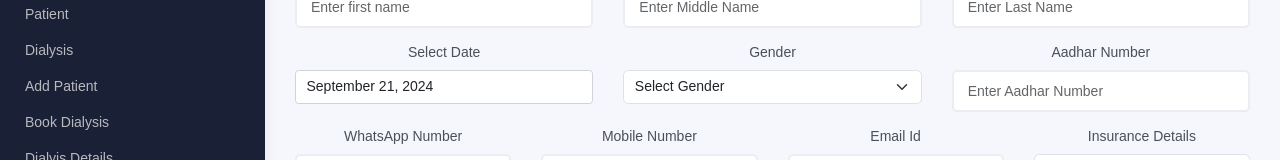
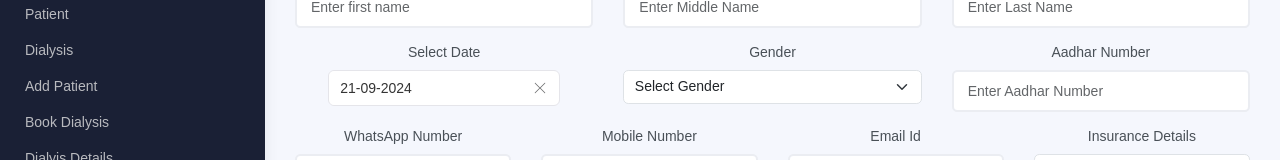
Before and after one commit to MrAnkitAgrawal/hosp-mgmt-front-end, a React (Create React App) app: page /edit-patient in a window 1280 px wide. Shown: the part 183-343 px from the top of the page. Built offline with nearby package versions, Linux system fonts and the light colour scheme.

Commit message:
updates in edit componet and date strings

```diff
--- a/src/components/Dialysis/BookDialysis.js
+++ b/src/components/Dialysis/BookDialysis.js
@@ -110,6 +110,11 @@ const BookDialysis = () => {
                   <DatePicker
                     format="dd-MM-yyyy"
                     onChange={handleDialysisDate}
+                    shouldDisableDate={(date) => {
+                      const todayDate = new Date();
+
+                      return todayDate > date;
+                    }}
                   />
                 </Form.Group>
               </div>
--- a/src/components/Dialysis/DialysisDetails.js
+++ b/src/components/Dialysis/DialysisDetails.js
@@ -1,11 +1,19 @@
 import React, { useState, useEffect } from "react";
-import { Button, Form } from "react-bootstrap";
+import { Form } from "react-bootstrap";
 import Navbar from "../Layouts/Navbar";
-
+import { GrView } from "react-icons/gr";
 import axios from "axios";
 import { toast } from "react-toastify";
+import { Modal, ButtonToolbar, Button, Placeholder } from "rsuite";
 import { DatePicker } from "rsuite";
 const DialysisDetails = () => {
+  const [open, setOpen] = React.useState(false);
+  const [size, setSize] = React.useState();
+  const handleOpen = (value) => {
+    setSize(value);
+    setOpen(true);
+  };
+  const handleClose = () => setOpen(false);
   const [dialysisDetails, setdialysisDetails] = useState([]);
   const [fromDate, setFromDate] = useState(new Date());
   const [toDate, setToDate] = useState(new Date());
@@ -217,6 +225,7 @@ const DialysisDetails = () => {
                         <th>Dialysis StationLabel</th>
                         <th>Dialysis Slot</th>
                         <th>Schedule Status</th>
+                        {/* <th>Actions</th> */}
                       </tr>
                     </thead>
 
@@ -232,6 +241,16 @@ const DialysisDetails = () => {
                               <td>{item.dialysisStation}</td>
                               <td>{item.dialysisSlot}</td>
                               <td>{item.scheduleStatus}</td>
+                              {/* <td>
+                                <div className="form-button-action">
+                                  <Button
+                                    size="md"
+                                    onClick={() => handleOpen("md")}
+                                  >
+                                    <GrView />
+                                  </Button>
+                                </div>
+                              </td> */}
                             </tr>
                           );
                         })
@@ -248,6 +267,22 @@ const DialysisDetails = () => {
           </div>
         </div>
       </div>
+      <Modal size={size} open={open} onClose={handleClose}>
+        <Modal.Header>
+          <Modal.Title>Modal Title</Modal.Title>
+        </Modal.Header>
+        <Modal.Body>
+          <Placeholder.Paragraph rows={size === "full" ? 100 : 10} />
+        </Modal.Body>
+        <Modal.Footer>
+          <Button onClick={handleClose} appearance="subtle">
+            Cancel
+          </Button>
+          <Button onClick={handleClose} appearance="primary">
+            Ok
+          </Button>
+        </Modal.Footer>
+      </Modal>
     </>
   );
 };
--- a/src/components/Patient/AddPatient.js
+++ b/src/components/Patient/AddPatient.js
@@ -8,6 +8,7 @@ import { toast } from "react-toastify";
 import { getYear, getMonth } from "date-fns";
 import range from "lodash/range";
 import { DatePicker } from "rsuite";
+
 function AddPatient() {
   const insuranceOptions = [
     { insuranceCompany: "AYUSHMAN_BHARAT_YOJNA", policyNumber: "2345992" },
@@ -113,6 +114,11 @@ function AddPatient() {
                       <DatePicker
                         format="dd-MM-yyyy"
                         onChange={handleDateofBirth}
+                        shouldDisableDate={(date) => {
+                          const todayDate = new Date();
+
+                          return todayDate < date;
+                        }}
                       />
                     )}
                   />
--- a/src/components/Patient/EditPatient.js
+++ b/src/components/Patient/EditPatient.js
@@ -1,12 +1,12 @@
 import { useLocation, useNavigate } from "react-router-dom";
 import { Modal, Button, Form } from "react-bootstrap";
-import DatePicker from "react-datepicker";
+// import DatePicker from "react-datepicker";
 import { useEffect, useState } from "react";
 import { useForm, Controller } from "react-hook-form";
 import Navbar from "../Layouts/Navbar";
 import axios from "axios";
 import { toast } from "react-toastify";
-
+import { DatePicker } from "rsuite";
 const EditPatient = () => {
   const location = useLocation();
   const navigate = useNavigate();
@@ -39,19 +39,15 @@ const EditPatient = () => {
       lastName: "",
     },
   });
-  const parseDate = (dateString) => {
-    const [day, month, year] = dateString.split("-").map(Number);
-    return new Date(year, month - 1, day); // JavaScript months are 0-indexed
-  };
+
   useEffect(() => {
+    debugger;
     if (patientData) {
       reset({
         firstName: patientData.firstName || "",
         middleName: patientData.middleName || "",
         lastName: patientData.lastName || "",
-        dateOfBirth: patientData.dateOfBirth
-          ? parseDate(patientData.dateOfBirth)
-          : new Date(),
+        dateOfBirth: parseDate(patientData.dateOfBirth) || new Date(),
         gender: patientData.gender || "",
         aadharNumber: patientData.aadharNumber || "",
         whatsAppNumber: patientData.whatsAppNumber || "",
@@ -62,14 +58,33 @@ const EditPatient = () => {
     }
   }, [patientData, reset]);
 
+  const parseDate = (dateString) => {
+    // Check if the input is already a Date object
+    if (dateString instanceof Date) {
+      return dateString;
+    }
+
+    // If dateString is not a valid string, return null
+    if (!dateString || typeof dateString !== "string") {
+      return null;
+    }
+
+    // Parse the string "dd-MM-yyyy" to a Date object
+    const [day, month, year] = dateString.split("-").map(Number);
+
+    // Return a Date object
+    return new Date(year, month - 1, day);
+  };
   const formatDate = (date) => {
-    if (!date) return "";
-    const day = date.getDate().toString().padStart(2, "0");
-    const month = (date.getMonth() + 1).toString().padStart(2, "0");
+    const day = String(date.getDate()).padStart(2, "0");
+    const month = String(date.getMonth() + 1).padStart(2, "0");
     const year = date.getFullYear();
     return `${day}-${month}-${year}`;
   };
-
+  const handleDateofBirth = (e) => {
+    const formattedDate = formatDate(e); // Format date to dd-MM-yyyy
+    setValue("dateOfBirth", formattedDate); // Use react-hook-form's setValue to update the form state
+  };
   const handleInsuranceChange = (event) => {
     const selectedPolicyNumber = event.target.value;
     const selectedInsurance = insuranceOptions.find(
@@ -82,7 +97,7 @@ const EditPatient = () => {
     try {
       const formattedData = {
         ...data,
-        dateOfBirth: formatDate(data.dateOfBirth),
+        // dateOfBirth: formatDate(data.dateOfBirth),
         mobileNumber: data.mobileNumber,
         patientId: patientData.patientId,
       };
@@ -153,11 +168,25 @@ const EditPatient = () => {
                     control={control}
                     render={({ field }) => (
                       <DatePicker
-                        onChange={(date) => field.onChange(date)}
-                        selected={field.value}
-                        dateFormat="MMMM d, yyyy"
-                        className="form-control"
+                        format="dd-MM-yyyy"
+                        value={
+                          watch("dateOfBirth")
+                            ? parseDate(watch("dateOfBirth"))
+                            : null
+                        }
+                        onChange={handleDateofBirth}
+                        shouldDisableDate={(date) => {
+                          const todayDate = new Date();
+
+                          return todayDate < date;
+                        }}
                       />
+                      // <DatePicker
+                      //   onChange={(date) => field.onChange(date)}
+                      //   selected={field.value}
+                      //   dateFormat="MMMM d, yyyy"
+                      //   className="form-control"
+                      // />
                     )}
                   />
                 </Form.Group>
```
